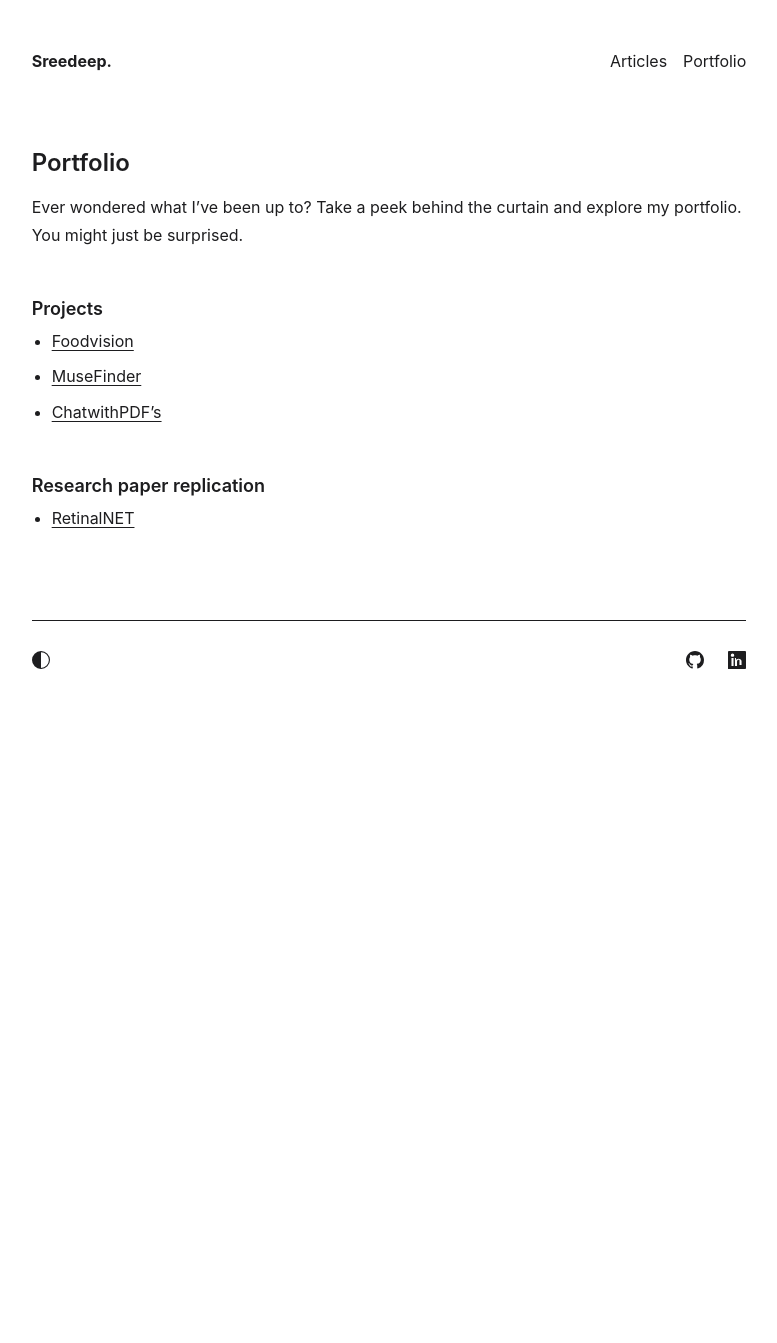
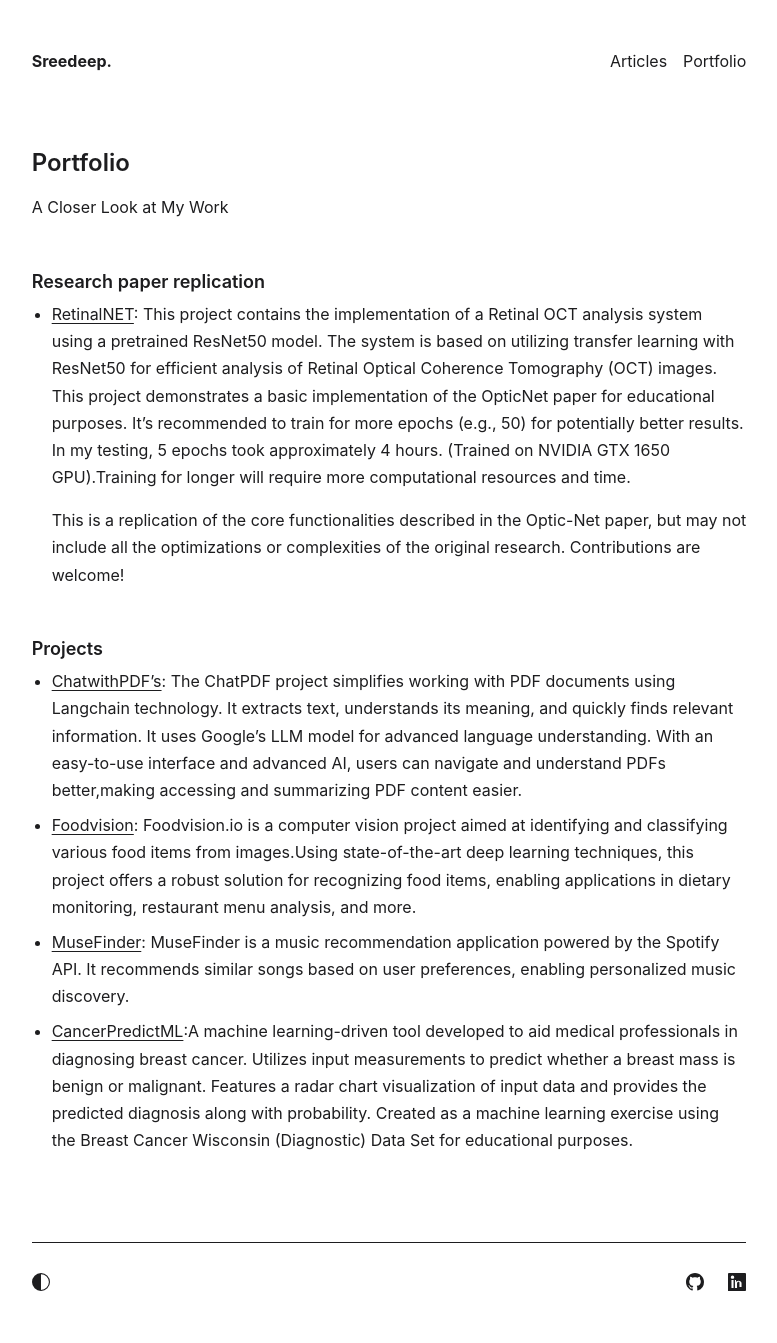
Before and after one commit to sreedeepEK/sreedeepek.github.io, a Jekyll site: the page built from portfolio.md, in a window 1280 px wide. Shown: the whole page, without its empty margins (251-1028 px from the left). Built offline with Jekyll 4.4.1, drawn with Linux system fonts in a browser that asks for light colours; before the commit the page ends 900 px from its top, so only the background shows below that.

Commit message:
Update portfolio.md

```diff
--- a/portfolio.md
+++ b/portfolio.md
@@ -3,17 +3,29 @@ layout: page
 title: "Portfolio"
 language_reference: gears
 ---
-Ever wondered what I've been up to? Take a peek behind the curtain and explore my portfolio. You might just be surprised.
+A Closer Look at My Work
+
+#### Research paper replication
+
+-   [RetinalNET](https://github.com/sreedeepEK/RetinalNET): This project contains the implementation of a Retinal OCT analysis system using a pretrained               ResNet50 model. The system is based on utilizing transfer learning with ResNet50 for efficient analysis of Retinal Optical Coherence Tomography (OCT) images.
+    This project demonstrates a basic implementation of the OpticNet paper for educational purposes. It's recommended to train for more epochs (e.g., 50) for   potentially better results. In my testing, 5 epochs took approximately 4 hours. (Trained on NVIDIA GTX 1650 GPU).Training for longer will require more
+    computational resources and time.
+
+    This is a replication of the core functionalities described in the Optic-Net paper, but may not include all the optimizations or complexities of the original
+     research. Contributions are welcome!
+
 
 #### Projects
 
--   [Foodvision](https://github.com/sreedeepEK/Foodvision.io)
--   [MuseFinder](https://github.com/sreedeepEK/MuseFinder)
--   [ChatwithPDF's](https://github.com/sreedeepEK/ChatwithPDF)
+-   [ChatwithPDF's](https://github.com/sreedeepEK/ChatwithPDF): The ChatPDF project simplifies working with PDF documents using Langchain technology. It extracts         text, understands its meaning, and quickly finds relevant information. It uses Google's LLM model for advanced language understanding. With an easy-to-use          interface and advanced AI, users can navigate and understand PDFs better,making accessing and summarizing PDF content easier.
 
-#### Research paper replication
+-   [Foodvision](https://github.com/sreedeepEK/Foodvision.io):
+    Foodvision.io is a computer vision project aimed at identifying and classifying various food items from images.Using state-of-the-art deep learning techniques,     this project offers a robust solution for recognizing food items, enabling applications in dietary monitoring, restaurant menu analysis, and more.
 
--   [RetinalNET](https://github.com/sreedeepEK/RetinalNET)
+-   [MuseFinder](https://github.com/sreedeepEK/MuseFinder):
+    MuseFinder is a music recommendation application powered by the Spotify API. It recommends similar songs based on user preferences, enabling personalized music     discovery.
+
+-   [CancerPredictML](https://github.com/sreedeepEK/CancerPredictML):A machine learning-driven tool developed to aid medical professionals in diagnosing breast cancer. Utilizes input measurements to predict whether a breast mass is benign or malignant. Features a radar chart visualization of input data and provides the predicted diagnosis along with probability. Created as a machine learning exercise using the Breast Cancer Wisconsin (Diagnostic) Data Set for educational purposes.
 
 
 
```
